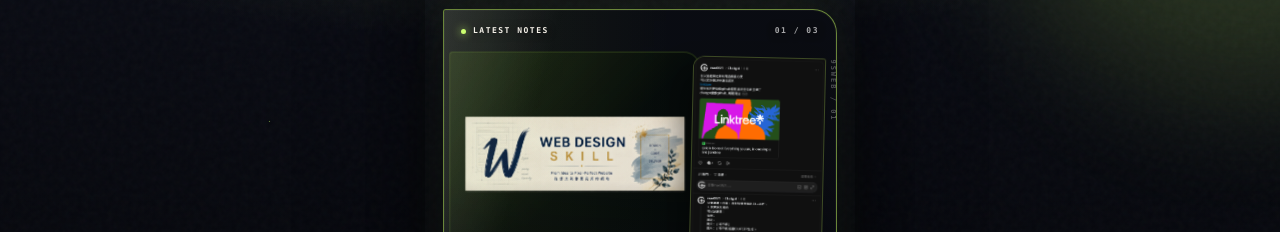
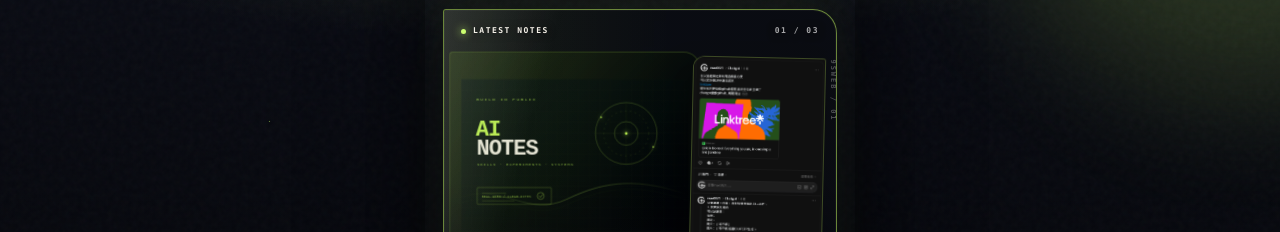
Before and after one commit to max0821/link, a plain HTML site: page index.html in a window 1280 px wide. Shown: the part 159-391 px from the top of the page. Drawn offline with Linux system fonts and the light colour scheme.

Commit message:
Give AI notes a fixed cover image

```diff
--- a/app.js
+++ b/app.js
@@ -6,7 +6,8 @@ const projects = Object.freeze([
     kicker: "BUILD IN PUBLIC · AI NOTES",
     title: "AI心得",
     description: "把我實際用 ChatGPT 做 Skill、做免費 Social Link 的過程，整理成可以直接照著做的方法。",
-    image: "./assets/web-design-skill.png",
+    // 固定的 AI 心得主圖；文章縮圖只由 insights 使用，不會反過來決定主圖。
+    image: "./assets/ai-notes-cover.svg",
     href: "#",
     cta: "查看心得",
     tags: ["ChatGPT", "實作筆記", "免費分享"],
--- a/index.html
+++ b/index.html
@@ -45,10 +45,12 @@
     <link rel="preload" href="/assets/9sweb-logo.svg" as="image" type="image/svg+xml">
     <link rel="preload" href="/assets/lootsu-og.png" as="image" type="image/png">
     <link rel="preload" href="/assets/maxabounce-og.png" as="image" type="image/png">
+    <link rel="preload" href="/assets/og.png" as="image" type="image/png">
+    <link rel="preload" href="/assets/ai-notes-cover.svg" as="image" type="image/svg+xml">
     <link rel="preload" href="/assets/web-design-skill.png" as="image" type="image/png">
     <link rel="preload" href="/assets/ai-social-linktree-thread.png" as="image" type="image/png">
     <link rel="stylesheet" href="./styles.css?v=20260823-2">
-    <script src="./app.js?v=20260823-2" type="module"></script>
+    <script src="./app.js?v=20260823-4" type="module"></script>
     <script type="application/ld+json">
       {
         "@context": "https://schema.org",
@@ -202,7 +204,7 @@
 
         <section class="game-stage" aria-live="polite" aria-label="目前專案">
           <div class="stage-shell" data-project-title="AI心得">
-            <img class="game-art active" data-project-image="0" src="/assets/web-design-skill.png" alt="" decoding="async" fetchpriority="high" aria-hidden="false">
+            <img class="game-art active" data-project-image="0" src="/assets/ai-notes-cover.svg" alt="" decoding="async" fetchpriority="high" aria-hidden="false">
             <img class="game-art" data-project-image="1" src="/assets/lootsu-og.png" alt="" decoding="async" aria-hidden="true">
             <img class="game-art" data-project-image="2" src="/assets/maxabounce-og.png" alt="" decoding="async" aria-hidden="true">
             <img class="insight-art-secondary" src="/assets/ai-social-linktree-thread.png" alt="" decoding="async" fetchpriority="high" aria-hidden="true">
```
Also changed, not shown: assets/ai-notes-cover.svg (added).
